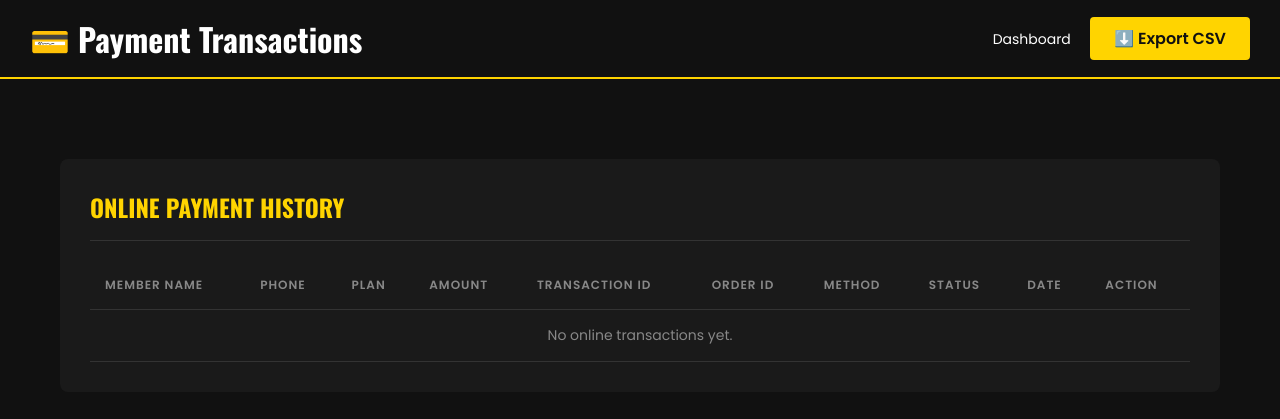
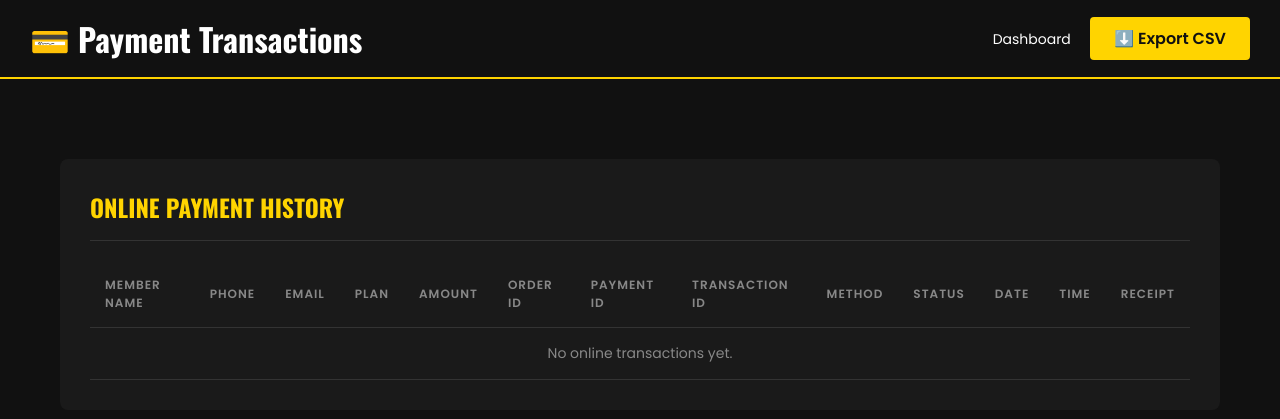
Before and after one commit to paretaradhe089-sketch/gym_website, a Flask app: page /admin/transactions in a window 1280 px wide. Shown: the top 419 px of the page. Run offline with Flask 3, Linux system fonts and the light colour scheme; a user stored in the database is signed in; data that the repository does not hold is empty.

Commit message:
Update admin_transactions.html

```diff
--- a/templates/admin_transactions.html
+++ b/templates/admin_transactions.html
@@ -25,14 +25,17 @@
                 <tr>
                     <th>Member Name</th>
                     <th>Phone</th>
+                    <th>Email</th>
                     <th>Plan</th>
                     <th>Amount</th>
+                    <th>Order ID</th>
+                    <th>Payment ID</th>
                     <th>Transaction ID</th>
-                    <th>Order ID</th>
                     <th>Method</th>
                     <th>Status</th>
                     <th>Date</th>
-                    <th>Action</th>
+                    <th>Time</th>
+                    <th>Receipt</th>
                 </tr>
             </thead>
             <tbody>
@@ -40,19 +43,22 @@
                 <tr>
                     <td>{{ p.name }}</td>
                     <td>{{ p.phone }}</td>
+                    <td>{{ p.email }}</td>
                     <td>{{ p.plan }}</td>
                     <td>₹{{ p.amount }}</td>
+                    <td style="font-size:10px;">{{ p.order_id }}</td>
+                    <td style="font-size:10px;">{{ p.payment_id }}</td>
                     <td style="font-size:10px;">{{ p.transaction_id }}</td>
-                    <td style="font-size:10px;">{{ p.order_id }}</td>
                     <td>{{ p.payment_method|upper }}</td>
                     <td style="color: #2ecc71; font-weight:bold;">{{ p.status }}</td>
-                    <td>{{ p.date.strftime('%d %b %Y') }}</td>
+                    <td>{{ p.date }}</td>
+                    <td>{{ p.time }}</td>
                     <td>
                         <a href="{{ url_for('main.download_receipt', user_id=p.user_id) }}" class="btn-sm btn-edit" target="_blank">PDF</a>
                     </td>
                 </tr>
                 {% else %}
-                <tr><td colspan="10" style="text-align:center; color:#888;">No online transactions yet.</td></tr>
+                <tr><td colspan="13" style="text-align:center; color:#888;">No online transactions yet.</td></tr>
                 {% endfor %}
             </tbody>
         </table>
```
